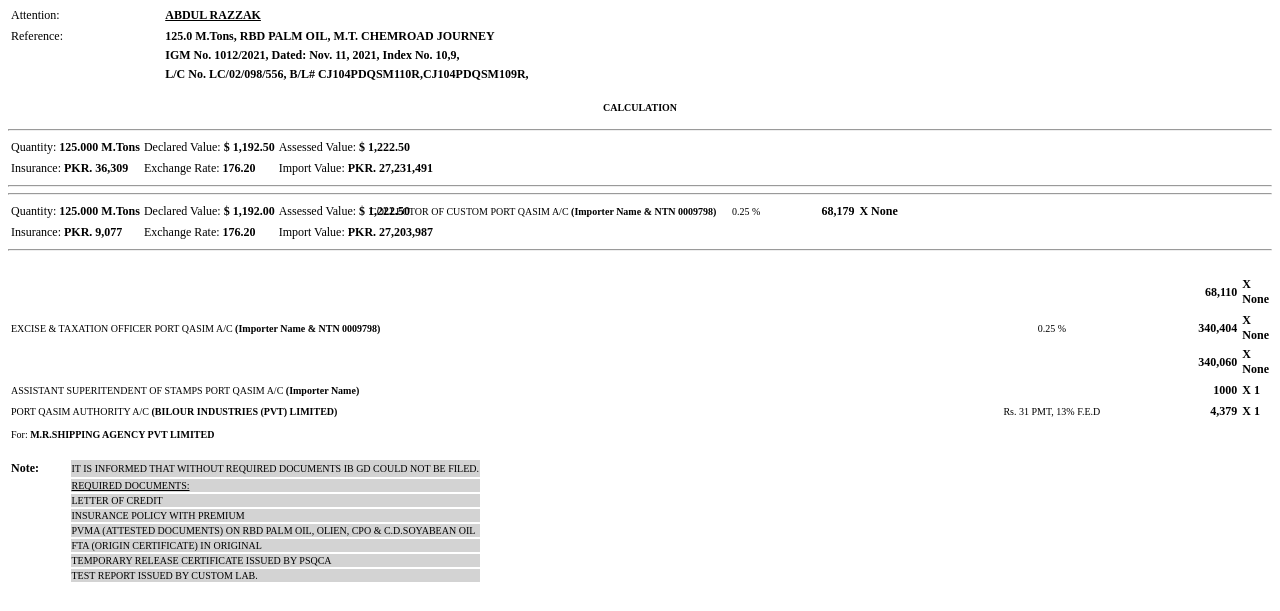
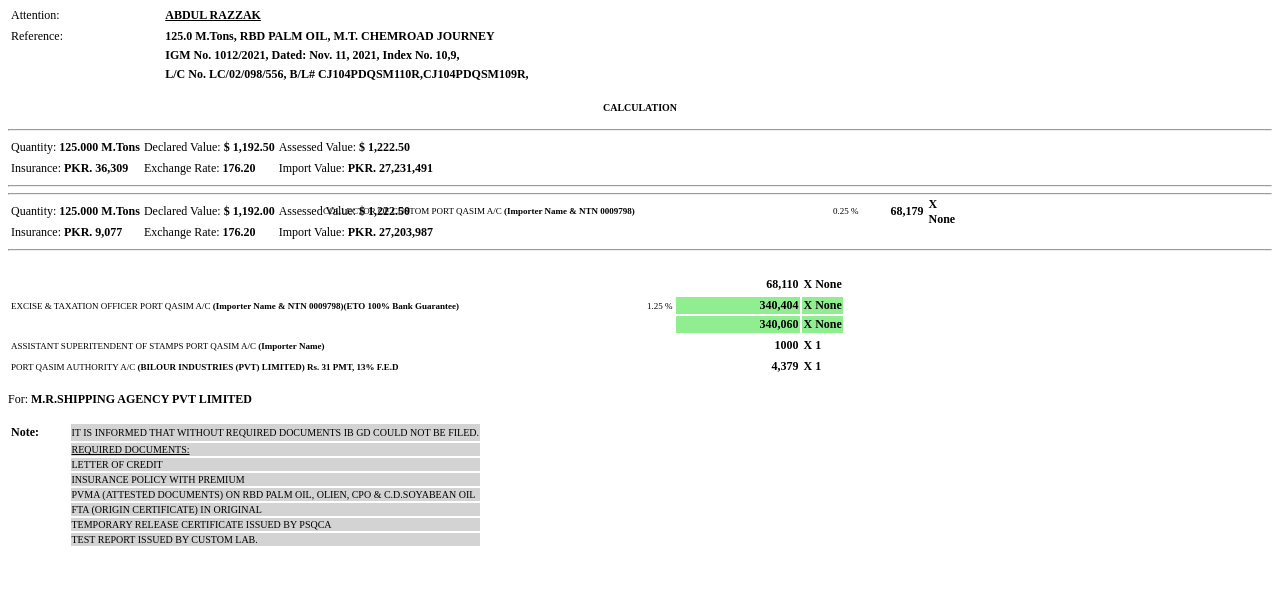
Before and after one commit to rizwanweb/mrsa, a Django app: template reports/templates/reports/ib_warehousing.html in a window 1280 px wide. Shown: the part 189-800 px from the top of the page. Run offline with Django 3.2, Linux system fonts and the light colour scheme; data comes from the database, SQL or seed files in the repository; both versions use the stored data as it was after the commit; the template is opened without the code that fills it: values that come from a table or form of the project are taken from there, most other values are stand-ins (such as "Sample title", 1, 10 or a date in 2020); some libraries are stand-ins or nearby versions.

Commit message:
continue fixing ib report

```diff
--- a/reports/templates/reports/ib_warehousing.html
+++ b/reports/templates/reports/ib_warehousing.html
@@ -149,34 +149,34 @@
     {% endfor %}
     <br>
 
-    <table style="font-size:10px; border:0px;">
+    <table style="font-size:9px; border:0px;">
 
         {% for bl in bls %}
         {% ifchanged bl.warehousingCharges %}
+        {% if bl.warehousingCharges > 195000 %}
+        {% comment %} Dont render anything {% endcomment %}
+        {% else %}
         {% if forloop.counter == 1 %}
-
         <tr style="line-height: 15px;" class="center">
-            <td style="width:65%;">
+            <td style="width:75%;">
                 <p>COLLECTOR OF CUSTOM PORT QASIM A/C <b>(Importer Name & NTN {{lc.client.NTN}}) </b></p>
             </td>
-            <td style="text-align:center; width:10%;">0.25 %</td>
+            <td style="text-align:right; width:10%;">{{bl.whRate}} %</td>
+            <td style="text-align:right; border:0px; font-size:12px; width:10%;">
+                <b>{{bl.warehousingCharges|floatformat:0|intcomma}}</b></td>
+            <td style="text-align:left; border:0px; font-size:12px; padding-left:2px; width:10%"><b> X
+                    {{ dups|get_value:bl.quantity }}</b></td>
+        </tr>
+        {% else %}
+        <tr>
+            <td style="width:75%;"></td>
+            <td style="text-align:right; width:5%;"></td>
             <td style="text-align:right; border:0px; font-size:12px; width:15%;">
                 <b>{{bl.warehousingCharges|floatformat:0|intcomma}}</b></td>
             <td style="text-align:left; border:0px; font-size:12px; padding-left:2px;"><b> X
                     {{ dups|get_value:bl.quantity }}</b></td>
         </tr>
-
-        {% else %}
-
-        <tr>
-            <td style="width:75%;"></td>
-            <td style="text-align:center; width:15%;"></td>
-            <td style="text-align:right; border:0px; font-size:12px; width:15%;">
-                <b>{{bl.warehousingCharges|floatformat:0|intcomma}}</b></td>
-            <td style="text-align:left; border:0px; font-size:12px; padding-left:2px;"><b> X
-                    {{ dups|get_value:bl.quantity }}</b></td>
-        </tr>
-
+        {% endif %}
         {% endif %}
         {% endifchanged %}
         {% endfor %}
@@ -184,67 +184,81 @@
         <tr></tr>
         {% for bl in bls %}
         {% ifchanged bl.excise|floatformat:0|intcomma %}
+        {% if bl.warehousingCharges > 195000 %}
+        {% else %}
         {% if forloop.counter == 1 %}
 
         <tr>
-            <td>EXCISE & TAXATION OFFICER PORT QASIM A/C <b>(Importer Name & NTN {{lc.client.NTN}}) </b></td>
-            <td style="text-align:center; width:10%;">0.25 %</td>
-            <td style="text-align:right; border:0px; font-size:12px; width:15%;">
+            <td style="width:75%;">EXCISE & TAXATION OFFICER PORT QASIM A/C <b>(Importer Name & NTN {{lc.client.NTN}})(ETO 100% Bank Guarantee)</b></td>
+            <td style="text-align:right; width:5%;">{{bl.exciseRate}} %</td>
+            <td style="text-align:right; border:0px; font-size:12px; width:15%; background-color:lightgreen;">
                 <b>{{bl.excise|floatformat:0|intcomma}}</b></td>
-            <td style="text-align:left; border:0px; font-size:12px; padding-left:2px;"><b> X
+            <td style="text-align:left; border:0px; font-size:12px; padding-left:2px; background-color:lightgreen;"><b> X
                     {{ dups|get_value:bl.quantity }}</b></td>
         </tr>
-
         {% else %}
         <tr>
             <td></td>
-            <td style="text-align:center; width:15%;"></td>
-            <td style="text-align:right; border:0px; font-size:12px; width:15%;">
+            <td style="text-align:center; width:5%;"></td>
+            <td style="text-align:right; border:0px; font-size:12px; width:15%; background-color:lightgreen;">
                 <b>{{bl.excise|floatformat:0|intcomma}}</b></td>
-            <td style="text-align:left; border:0px; font-size:12px; padding-left:2px;"><b> X
+            <td style="text-align:left; border:0px; font-size:12px; padding-left:2px; background-color:lightgreen;"><b> X
                     {{ dups|get_value:bl.quantity }}</b></td>
         </tr>
 
         {% endif %}
+
+        {% endif %}
+
         {% endifchanged %}
         {% endfor %}
         <tr></tr>
 
+        {% for bl in bls %}
+        {% if bl.warehousingCharges > 195000 %}
+        {% comment %} Dont render anything {% endcomment %}
+        {% else %}
+        {% if forloop.counter == 1 %}
         <tr>
-            <td>ASSISTANT SUPERITENDENT OF STAMPS PORT QASIM A/C <b>(Importer Name)</b></td>
-            <td style="text-align:center; width:10%;"></td>
+            <td style="width:75%;">ASSISTANT SUPERITENDENT OF STAMPS PORT QASIM A/C <b>(Importer Name)</b></td>
+            <td style="text-align:center; width:5%;"></td>
             <td style="text-align:right; border:0px; font-size:12px; width:15%;"><b>1000</b></td>
             <td style="text-align:left; border:0px; font-size:12px; padding-left:2px;"><b> X {{lc.totalBL}}</b></td>
         </tr>
+        {% endif %}
+
+        {% endif %}
+        {% endfor %}
+
+
+
+
         <tr></tr>
         <tr>
-            <td style="width:65%;">PORT QASIM AUTHORITY A/C <b>({{lc.client}})</b></td>
-            <td style="text-align:center; width:20%;">Rs. {{lc.pqaRate|floatformat:0}} PMT, {{lc.fed|floatformat:0}}%
-                F.E.D</td>
+            <td style="width:75%;">PORT QASIM AUTHORITY A/C <b>({{lc.client}}) Rs. {{lc.pqaRate|floatformat:0}} PMT, {{lc.fed|floatformat:0}}% F.E.D</b></td>
+            <td style="text-align:center; width:5%;"></td>
             <td style="text-align:right; border:0px; font-size:12px; width:15%;">
                 <b>{{lc.pqaCharges|floatformat:0|intcomma}}</b></td>
             <td style="text-align:left; border:0px; font-size:12px; padding-left:2px; width:5%;"><b> X
                     {{lc.totalBL}}</b></td>
 
         </tr>
-        <tr></tr>
+
         {% if lc.psqc %}
         <tr>
-            <td>PSQCA-SDC IMPORT/EXPORT A/C <b>({{lc.client}})</b></td>
-            <td style="text-align:center; width:20%;"></td>
-            <td style="text-align:right; border:0px;font-size:12px; width:15%;"><b>{{psqc|intcomma}}</b></td>
-            <td style="text-align:left; border:0px; font-size:12px; padding-left:2px; width: 5%"><b> X
-                    {{lc.totalBL}}</b></td>
+            <td style="width:95%">PSQCA-SDC IMPORT/EXPORT A/C <b>({{lc.client}})</b></td>
+            <td style="text-align:center; width:15%;"> </td>
+            <td style="text-align:right; border:0px;font-size:12px; width:10%;"><b>{{psqc|intcomma}}</b></td>
+            <td style="text-align:right; border:0px; font-size:12px; padding-left:0px; width: 5%"><b>
+                    </b></td>
 
         </tr>
         {% endif %}
-        <tr></tr>
-        <tr></tr>
-        <tr>
-            <td>For: <b>M.R.SHIPPING AGENCY PVT LIMITED</b></td>
-        </tr>
 
     </table>
+    <br>
+    For: <b>M.R.SHIPPING AGENCY PVT LIMITED</b>
+    <br>
     <br>
     <table style="font-size: 10px;">
         <tr>
@@ -253,7 +267,7 @@
                 <span>IT IS INFORMED THAT WITHOUT REQUIRED DOCUMENTS IB GD
                     COULD NOT BE FILED.</span>
             </td>
-            <td style="width: 20%"></td>
+            <td style="width: 20%"> </td>
         </tr>
         <tr>
             <td></td>
```
Also changed, not shown: db.sqlite3.
